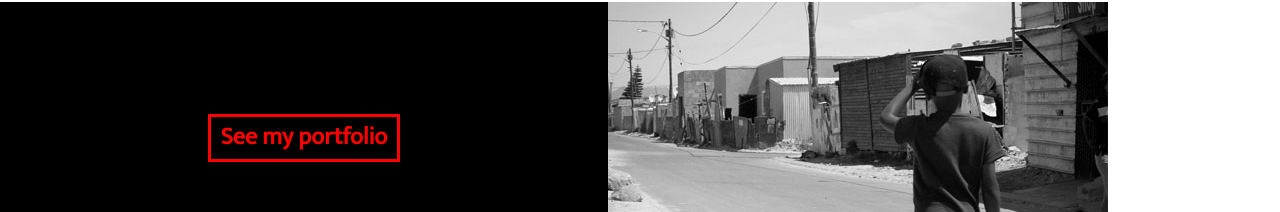
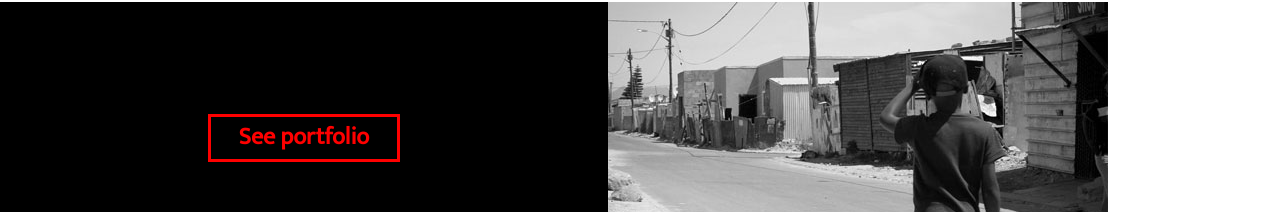
Before and after one commit to kylorobs/mbrfilms, a Gatsby site: page /showreel in a window 1280 px wide. Shown: the part 903-1115 px from the top of the page. Built offline with nearby package versions, Linux system fonts and the light colour scheme; Gatsby itself is replaced by a stand-in of ours; a web font is replaced by a local one.

Commit message:
small change

```diff
--- a/src/pages/showreel.js
+++ b/src/pages/showreel.js
@@ -17,7 +17,7 @@ return  (
       <VimeoVideo iframe={iframe} />
       <div className={ContactMeStyles.stripGrid}>
         <Strip image='true' direction='left'>
-          <Button to='/portfolio' > See my portfolio </Button>
+          <Button to='/portfolio' > See portfolio </Button>
         </Strip>
         <StripOverlap direction='right'>
           <img src={road}></img>
```
